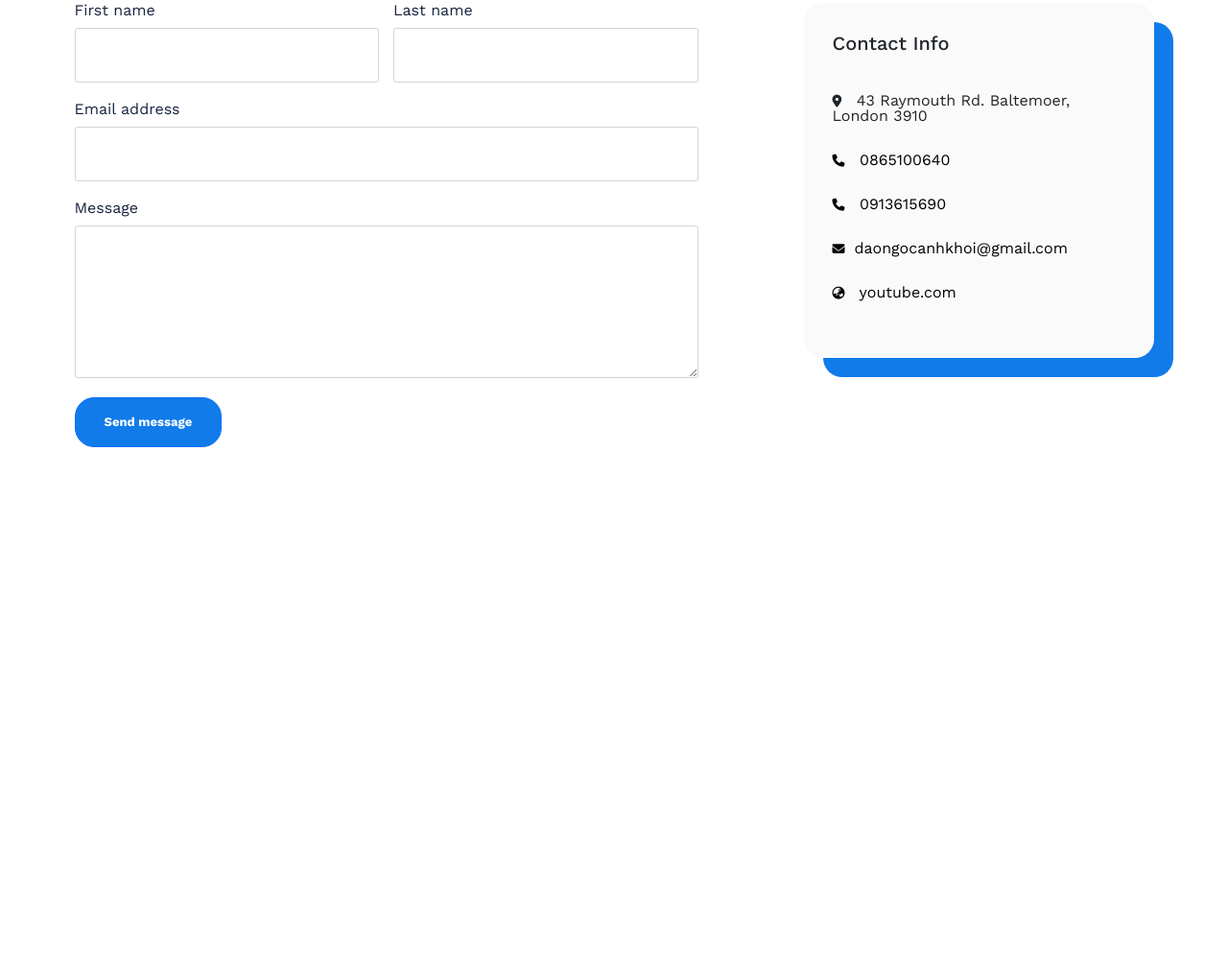
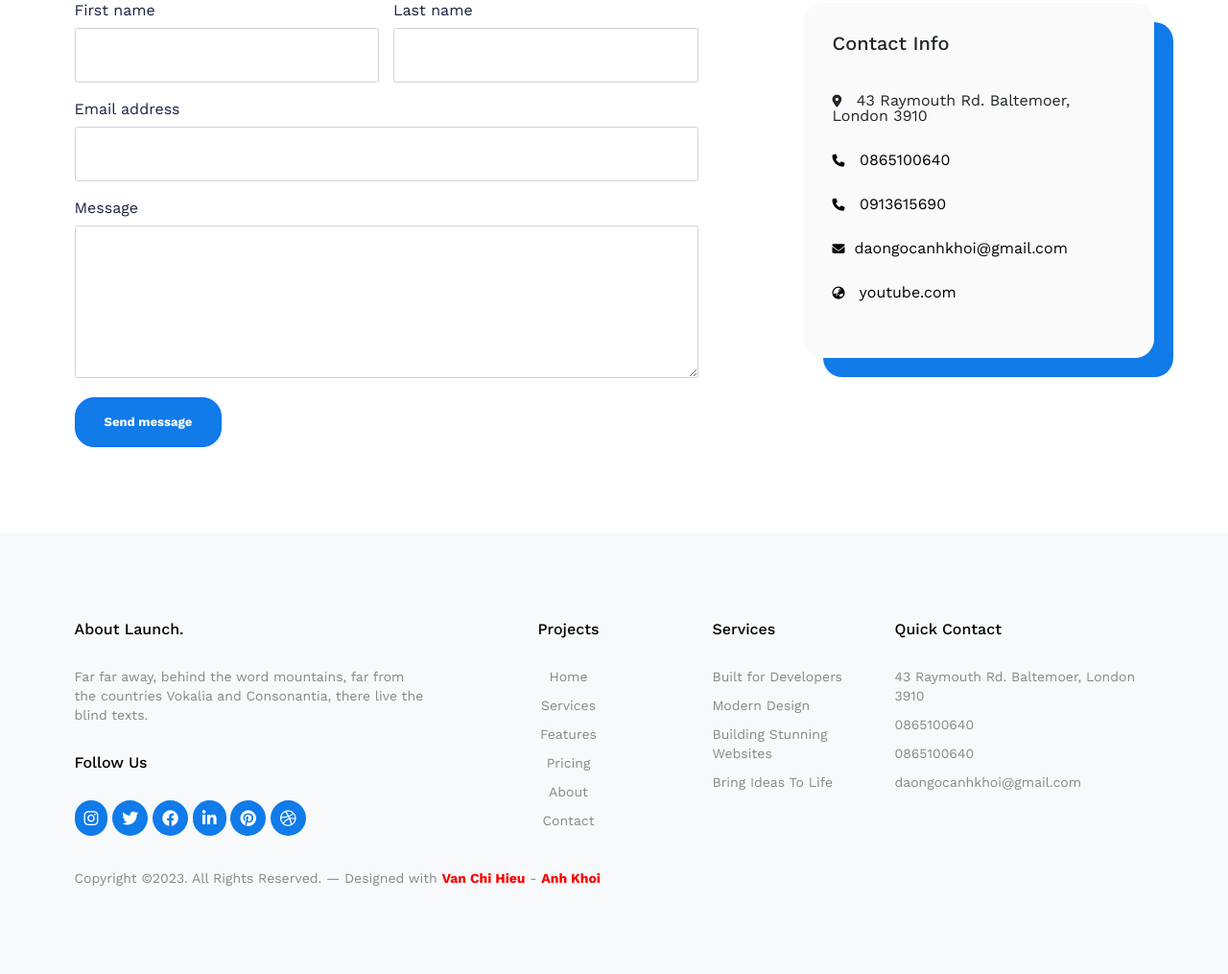
Before and after one commit to DaoNgocAnhKhoi/BasicHTMLWebsite, a plain HTML site: page index.html in a window 1280 px wide. Shown: the part 8211-9226 px from the top of the page at 96% size. Before the commit the page ends 8767 px from the top, so only its background shows below. Drawn offline with nearby package versions, Linux system fonts and the light colour scheme.

Commit message:
100% layout

```diff
--- a/index.html
+++ b/index.html
@@ -793,6 +793,64 @@
             </div>
         </div>
     </section>
+
+    <!-- FOOTER  -->
+    <footer class="section bg-light">
+        <div class="container">
+            <div class="row">
+                <div class="col-lg-4">
+                    <h1 class="footer__title">About Launch.</h1>
+                    <p class="footer__text">Far far away, behind the word mountains, far from the countries Vokalia and Consonantia, there live the blind texts.</p>
+                    <h1 class="footer__title">Follow Us</h1>
+                    <div class="social__group">
+                        <i class="fab fa-instagram"></i>
+                        <i class="fab fa-twitter"></i>
+                        <i class="fab fa-facebook"></i>
+                        <i class="fab fa-linkedin-in"></i>
+                        <i class="fab fa-pinterest"></i>
+                        <i class="fab fa-dribbble"></i>
+                    </div>
+                </div>
+                <div class="col-lg-3 text-center">
+                    <h1 class="footer__title">Projects</h1>
+                    <ul class="unstyled-list w-100">
+                        <li><a href="#">Home</a></li>
+                        <li><a href="#">Services</a></li>
+                        <li><a href="#">Features</a></li>
+                        <li><a href="#">Pricing</a></li>
+                        <li><a href="#">About</a></li>
+                        <li><a href="#">Contact</a></li>
+                    </ul>
+                </div>
+
+                <div class="col-lg-2">
+                    <h1 class="footer__title">Services</h1>
+                    <ul class="unstyled-list">
+                        <li><a href="#">Built for Developers
+                        </a></li>
+                        <li><a href="#">Modern Design</a></li>
+                        <li><a href="#">Building Stunning Websites</a></li>
+                        <li><a href="#">Bring Ideas To Life</a></li>
+                    </ul>
+                </div>
+                <div class="col-lg-3">
+                    <h1 class="footer__title">Quick Contact</h1>
+                    <ul class="unstyled-list">
+                        <li><a href="#">43 Raymouth Rd. Baltemoer, London 3910
+                        </a></li>
+                        <li><a href="tel://113/">0865100640</a></li>
+                        <li><a href="tel://113/">0865100640</a></li>
+                        <li><a href="#">daongocanhkhoi@gmail.com</a></li>
+                    </ul>
+                </div>
+            </div>
+            <div class="row">
+                <div class="col-lg-12 mt-5">
+                    <p>Copyright ©2023. All Rights Reserved. — Designed with <a href="https://www.facebook.com/hieu.vanchi.33" id="vch">Van Chi Hieu</a> - <a href="https://www.facebook.com/daongocanhkhoihocgioi/" id="ak">Anh Khoi</a></p>
+                </div>
+            </div>
+        </div>
+    </footer>
     <!-- JQUERY -->
     <script src="https://cdnjs.cloudflare.com/ajax/libs/jquery/3.6.3/jquery.min.js"
         integrity="sha512-STof4xm1wgkfm7heWqFJVn58Hm3EtS31XFaagaa8VMReCXAkQnJZ+jEy8PCC/iT18dFy95WcExNHFTqLyp72eQ=="
--- a/sass/Helpers/_variables.scss
+++ b/sass/Helpers/_variables.scss
@@ -2,12 +2,14 @@
 $color-blue-0: #007bff;
 $color-blue-1: #107BE9;
 $color-blue-2: rgba(16, 123, 233, 0.07);
+$color-dark-blue: #0d62b9;
 $color-black: #000000;
 $color-black-light: #18233F;
 $color-white: #ffffff;
 $color-gray: #efefef;
 $color-gray-light: #ADADAD;
 $color-gray-1: #fafafa;
+$color-gray-2: #888888;
 // margin
 $mg-1: 10rem;
 $mg-3: 3rem;
--- a/sass/Layouts/_contact.scss
+++ b/sass/Layouts/_contact.scss
@@ -38,9 +38,14 @@
                 a {
                     text-decoration: none;
                     color: $color-black;
+                    transition: all 0.3s ease;
                     i {
                         font-size: 1.3rem;
                         margin-right: 1rem;
+                    }
+
+                    &:hover {
+                        color: $color-blue-0;
                     }
                 }
             }
--- /dev/null
+++ b/sass/Layouts/_footer.scss
@@ -0,0 +1,45 @@
+footer {
+    font-size: 1.4rem !important;
+    color: $color-gray-2;
+    line-height: 2rem;
+    .footer__title {
+        font-size: 1.6rem;
+        margin-bottom: 3rem;
+        color: $color-black;
+    }
+
+    .footer__text {
+        margin-bottom: 3rem;
+    }
+
+    ul {
+        li {
+            margin-bottom: 1rem;
+            a{
+                color: $color-gray-2;
+                text-decoration: none;
+
+            }
+        }
+    }
+
+    .social__group {
+        i{
+            font-size: 1.7rem;
+            background-color: $color-blue-1;
+            color: white;
+            padding: 1rem;
+            border-radius: 2rem;
+            transition: all 0.3s ease;
+            &:hover {
+                background-color: $color-dark-blue;
+            }
+        }
+    }
+}
+
+#vch, #ak {
+    text-decoration: none;
+    color: red;
+    font-weight: bold;
+}
--- a/sass/main.scss
+++ b/sass/main.scss
@@ -26,6 +26,7 @@
 @import './Layouts/features';
 @import './Layouts/teams';
 @import './Layouts/blog';
-@import './Layouts/contact'
+@import './Layouts/contact';
+@import './Layouts/footer';
 // Themes
 // Vendors
```
Also changed, not shown: css/main.css, 1 other file.
